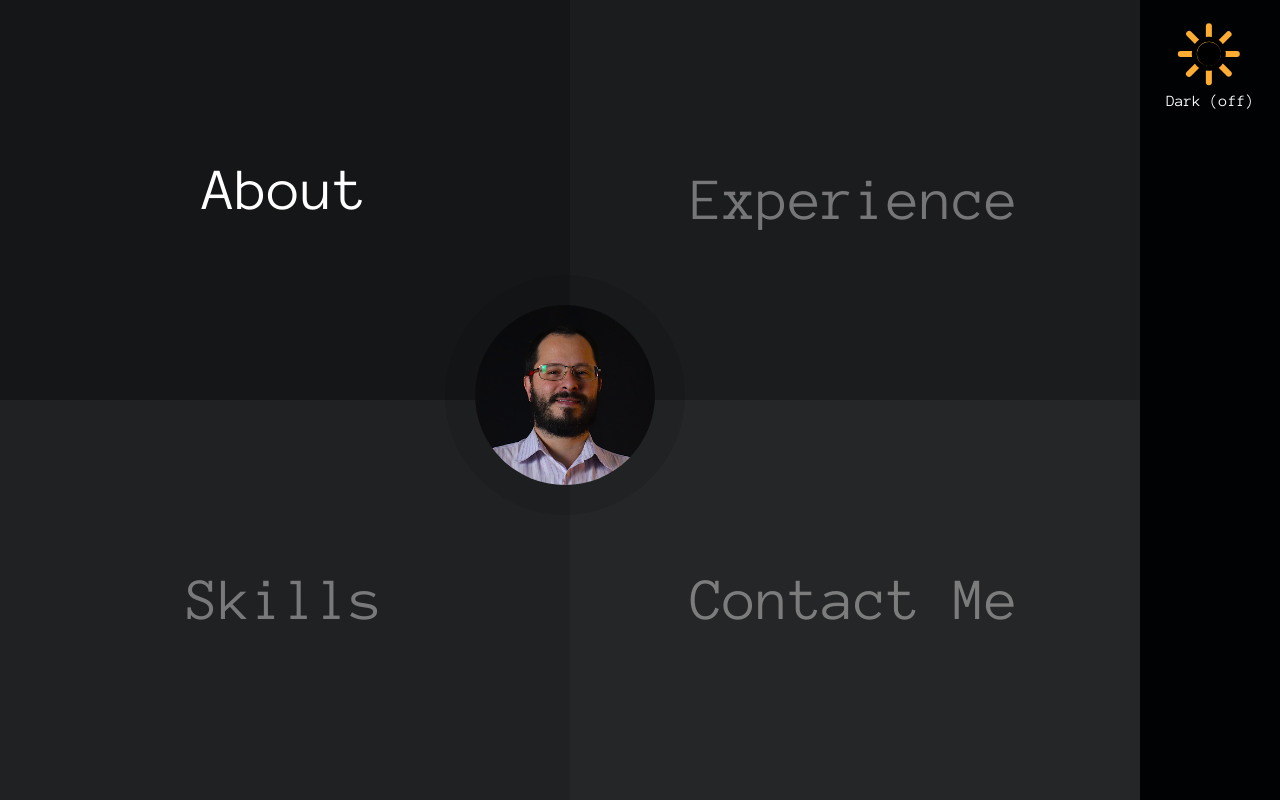
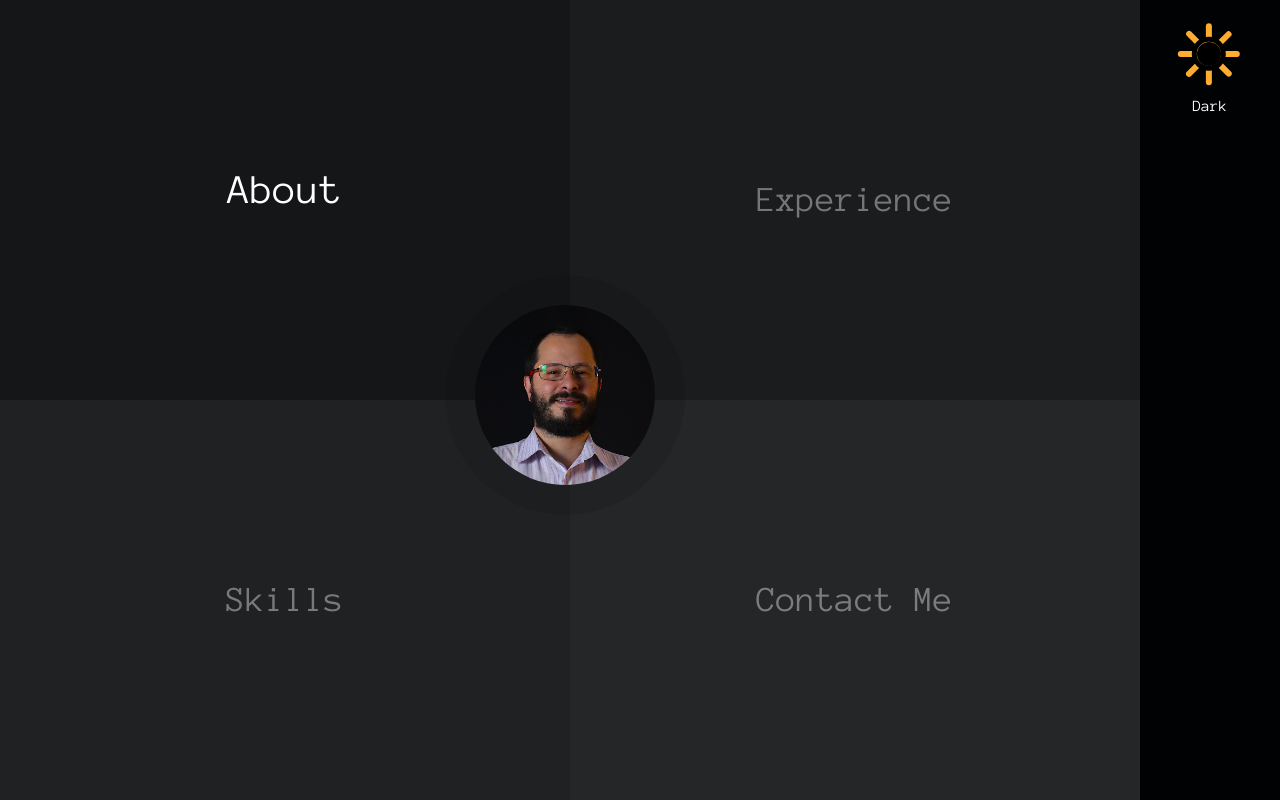
Before and after one commit to gabriel-silveira/gabriel-silveira-react-website, a React (Create React App) app: page / in a window 1280 px wide. Built offline with nearby package versions, Linux system fonts and the light colour scheme.

Commit message:
renderSection method

```diff
--- a/src/assets/scss/section-transitions.scss
+++ b/src/assets/scss/section-transitions.scss
@@ -40,7 +40,7 @@ $section-transition-timing-function: cubic-bezier(.4,0,.2,1);
   justify-content: center;
   align-items: center;
   color: #fff;
-  font-size: 60px;
+  font-size: 36px;
   font-weight: 300;
   color: rgba(255, 255, 255, 0.4);
   transition: all linear 0.3s
@@ -48,6 +48,7 @@ $section-transition-timing-function: cubic-bezier(.4,0,.2,1);
 
 .main .section:hover .demo-box {
   margin-top: -10px;
+  font-size: 42px;
   color: rgba(255, 255, 255, 1.0)
 }
 
--- a/src/components/buttons/toggle-light-button.tsx
+++ b/src/components/buttons/toggle-light-button.tsx
@@ -1,36 +1,48 @@
 import { Component } from "react";
 
 import '../../assets/sass/toggle-light-button.sass';
-
-type ToggleLightButtonProps = {}
 
 type ToggleLightButtonType = {
   light: 'on' | 'off',
 }
 
-class ToggleLightButton extends Component<ToggleLightButtonProps, ToggleLightButtonType> {
-  state: ToggleLightButtonType = {
-    light: 'off',
+class ToggleLightButton extends Component<{}, ToggleLightButtonType> {
+  constructor(props: object) {
+    super(props);
+
+    this.state = {
+      light: 'off',
+    }
+
+    this.getLightState = this.getLightState.bind(this);
   }
 
   toggleLight = () => {
-    console.log(this.state);
+    console.log(this.state.light);
     this.setState({
       light: this.state.light === 'on' ? 'off' : 'on',
     });
-    console.log(this.state);
+    console.log(this.state.light);
+  }
+
+  getLightState = () => {
+    return this.state.light === 'on' ? 'Light' : 'Dark';
   }
 
   render() {
     return (
       <div
         className="toggle-light-button-wrapper"
-        onClick={this.toggleLight}
       >
-        <label className="toggle-light-button">
+        <label
+          className="toggle-light-button"
+        >
           <input type="checkbox" />
 
-          <div className="switch">
+          <div
+            className="switch"
+            onClick={this.toggleLight}
+          >
             <div />
             <div />
             <span />
@@ -38,9 +50,9 @@ class ToggleLightButton extends Component<ToggleLightButtonProps, ToggleLightBut
         </label>
 
         <div
-          style={{ marginTop: 25 }}
+          style={{ marginTop: 30 }}
         >
-          Dark ({this.state.light})
+          {this.getLightState() }
         </div>
       </div>
     );
--- a/src/pages/home.tsx
+++ b/src/pages/home.tsx
@@ -6,9 +6,36 @@ import Transitions from '../services/page-transition';
 
 import ProfilePicture from '../assets/images/gabriel-silveira.jpg';
 
-class HomePage extends Component {
+type HomeType = {
+  sections: string[],
+}
+
+class HomePage extends Component<{}, HomeType> {
+  constructor(props: object) {
+    super(props);
+
+    this.state = {
+      sections: [
+        'About',
+        'Experience',
+        'Skills',
+        'Contact Me',
+      ],
+    }
+  }
+
   componentDidMount() {
     new Transitions().init();
+  }
+
+  renderSection(section: string) {
+    return (
+      <section className="section">
+        <div className="close-section">&times;</div>
+
+        <div className="demo-box">{section}</div>
+      </section>
+    );
   }
 
   render() {
@@ -21,25 +48,9 @@ class HomePage extends Component {
         />
 
         <main className="main">
-          <section className="section">
-            <div className="close-section">&times;</div>
-            <div className="demo-box">About</div>
-          </section>
-
-          <section className="section">
-            <div className="close-section">&times;</div>
-            <div className="demo-box">Experience</div>
-          </section>
-
-          <section className="section">
-            <div className="close-section">&times;</div>
-            <div className="demo-box">Skills</div>
-          </section>
-
-          <section className="section">
-            <div className="close-section">&times;</div>
-            <div className="demo-box">Contact Me</div>
-          </section>
+          {this.state.sections.map(
+            (section: string) => this.renderSection(section),
+          )}
         </main>
       </div>
     )
```
